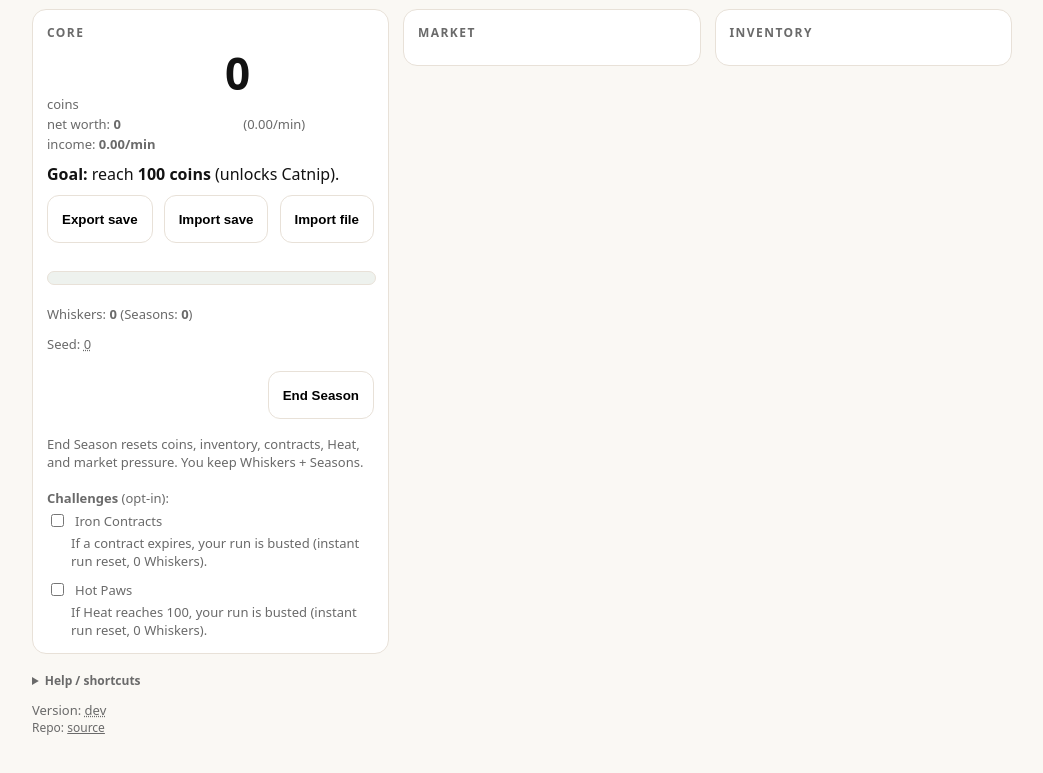
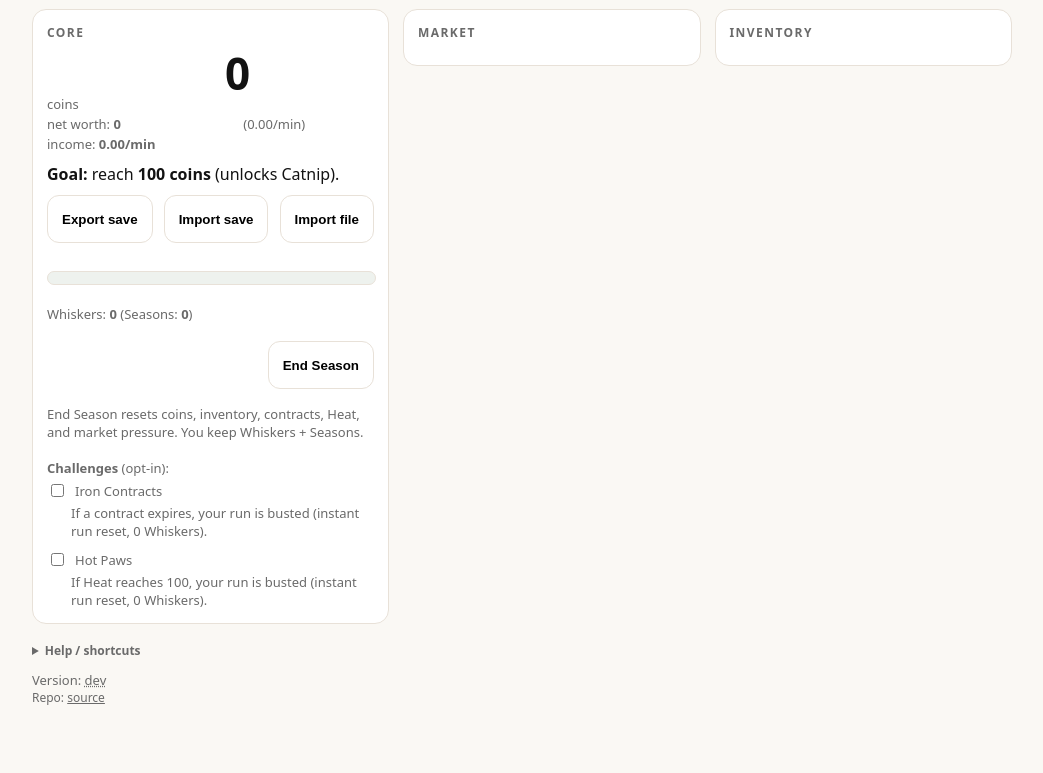
Before and after one commit to karmolty/meow-conomy, a website: page site/index.html in a window 1280 px wide. Shown: the part 83-856 px from the top of the page, without its empty margins (118-1161 px from the left). Drawn offline with Linux system fonts and the light colour scheme.

Commit message:
UI: hide seed line by default to avoid initial flash

```diff
--- a/site/index.html
+++ b/site/index.html
@@ -307,7 +307,7 @@
             <div class="muted" id="progressLabel" aria-live="polite" aria-atomic="true"></div>
             <div class="muted" id="heatLine" style="display:none">Heat: <strong id="statHeat" aria-live="polite" aria-atomic="true">0</strong> / 100 <span class="muted" id="heatSpark" aria-hidden="true" style="display:inline-block;width:14ch;white-space:pre;font-family:ui-monospace,SFMono-Regular,Menlo,Monaco,Consolas,monospace;line-height:1;"></span></div>
             <div class="muted">Whiskers: <strong id="statWhiskers" aria-live="polite" aria-atomic="true">0</strong> <span class="muted">(Seasons: <strong id="statSeasons" aria-live="polite" aria-atomic="true">0</strong>)</span></div>
-            <div class="muted" id="seedLine" style="margin-top: 2px;">Seed: <span id="statSeed" aria-label="Save seed" title="Click to copy seed" style="cursor:pointer; text-decoration: underline dotted;">0</span></div>
+            <div class="muted" id="seedLine" style="margin-top: 2px; display:none;">Seed: <span id="statSeed" aria-label="Save seed" title="Click to copy seed" style="cursor:pointer; text-decoration: underline dotted;">0</span></div>
             <div class="muted" id="districtRow" style="display:none; margin-top: 4px;">
               District:
               <select id="districtSelect" aria-label="District" title="Select district" style="margin-left:6px; padding:6px 8px; border-radius:10px; border:1px solid var(--line); background:#fff; font-weight:700;">
```
Also changed, not shown: TODO.md (+1 -0 lines).
